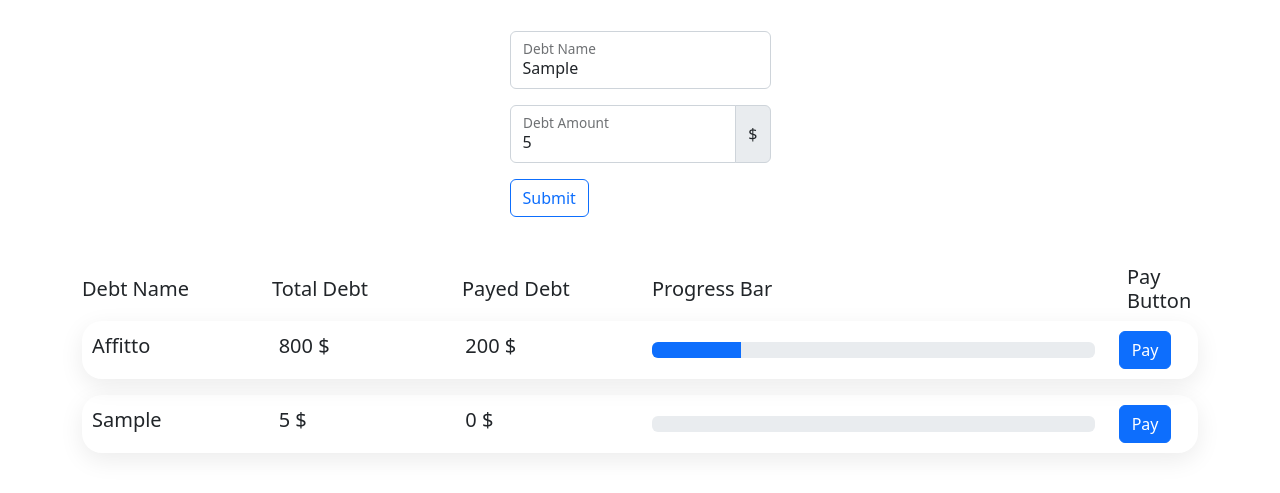
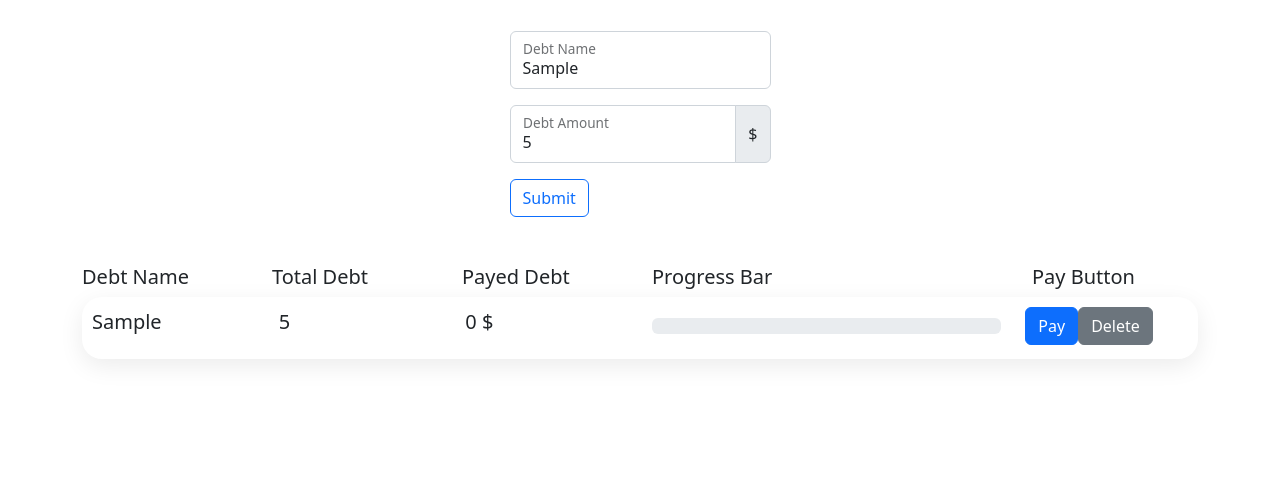
Before and after one commit to xCrowHD/Money-Managment-Web-App, a plain HTML site: page FrontEnd/html_pages and css/debt.html in a window 1280 px wide. Both pictures are taken after typing "Sample", "5" into the empty fields and a click on the button "Submit". Shown: the part 159-652 px from the top of the page. Drawn offline with nearby package versions, Linux system fonts and the light colour scheme.

Commit message:
Updated Debt html and script
Now u can dinamically  add  monthly debt and pay them with only one modal who is gonna check based on the name where to add money

```diff
--- a/FrontEnd/html_pages and css/debt.html
+++ b/FrontEnd/html_pages and css/debt.html
@@ -51,10 +51,10 @@
             <div class="col-sm-2">
                 <h5>Payed Debt</h5>
             </div>
-            <div class="col-sm-5">
+            <div class="col-sm-4">
                 <h5>Progress Bar</h5>
             </div>
-            <div class="col-sm-1">
+            <div class="col-sm-2">
                 <h5>Pay Button</h5>
             </div>
 
@@ -62,32 +62,7 @@
 
         <!-- thsi is a debt -->
         <div id="list">
-            <div class="block mb-3">
-                <div class="row justify-content-evenly " style="align-items: center;">
-                    <div class="col-sm-2">
-                        <h5>Affitto</h5>
-                    </div>
-                    <div class="col-sm-2">
-                        <h5>800 $</h5>
-                    </div>
-                    <div class="col-sm-2">
-                        <h5>200 $</h5>
-                    </div>
-                    <div class="col-sm-5">
-                        <div class="progress">
-                            <div class="progress-bar" role="progressbar" aria-valuenow="200"
-                            aria-valuemin="0" aria-valuemax="800" style="width: 20%"></div>
-                          </div>
-                    </div>
-                    <div class="col-sm-1">
-                        <!-- Button trigger modal -->
-                        <button type="button" class="btn btn-primary" data-bs-toggle="modal" data-bs-target="#myModal">
-                        Pay
-                        </button>
-                    </div>
-                </div>
-            </div>
-
+            <!-- this is where we will dinamically add debts -->
         </div>
 
         <!-- Modal -->
@@ -103,7 +78,7 @@
             <div class="modal-body">
                 <div class="input-group ">
                     <div class="form-floating">
-                        <input type="number" class="form-control" id="floatingInput" placeholder="amount">
+                        <input type="number" class="form-control" id="floatingInput" placeholder="amount" value="">
                         <label for="floatingInput">Amount you are paying</label>
                       </div>
                     <span class="input-group-text">$</span>
@@ -112,7 +87,7 @@
             <!-- modal footer -->
             <div class="modal-footer">
             <button type="button" class="btn btn-secondary" data-bs-dismiss="modal">Close</button>
-            <button type="submit" class="btn btn-primary" value="">Pay Debt</button>
+            <button type="submit" class="btn btn-primary" value="" id="sumbmitdebt">Pay Debt</button>
             </div>
         </div>
         </div>
--- /dev/null
+++ b/FrontEnd/html_pages and css/structures/debtExample.html
@@ -0,0 +1,43 @@
+<!DOCTYPE html>
+<html lang="en">
+<head>
+    <meta charset="UTF-8">
+    <meta http-equiv="X-UA-Compatible" content="IE=edge">
+    <meta name="viewport" content="width=device-width, initial-scale=1.0">
+    <script src="https://cdnjs.cloudflare.com/ajax/libs/Chart.js/3.8.0/chart.js"></script>
+    <link rel="stylesheet" href="https://cdn.jsdelivr.net/npm/bootstrap@5.2.0-beta1/dist/css/bootstrap.min.css">
+    <script src="https://cdn.jsdelivr.net/npm/bootstrap@5.2.0-beta1/dist/js/bootstrap.bundle.min.js"></script>
+    <link rel="stylesheet" href="style.css">
+    <title>Debt Example</title>
+</head>
+<body>
+    <div class="block mb-3">
+        <div class="row justify-content-evenly " style="align-items: center;">
+            <div class="col-sm-2 mb-1">
+                <h5>Affitto</h5>
+            </div>
+            <div class="col-sm-2 mb-1">
+                <h5>800 $</h5>
+            </div>
+            <div class="col-sm-2 mb-1">
+                <h5><span>200</span><span> $</span></h5>
+            </div>
+            <div class="col-sm-4 mb-1">
+                <div class="progress">
+                    <div class="progress-bar" role="progressbar" aria-valuenow="200"
+                    aria-valuemin="0" aria-valuemax="800" style="width: 20%"></div>
+                  </div>
+            </div>
+            <div class="col-sm-2 mb-1">
+                <!-- Button trigger modal -->
+                <button type="button" class="btn btn-primary" data-bs-toggle="modal" data-bs-target="#myModal">
+                Pay
+                </button>
+                <button type="button" class="btn btn-secondary" id="delete">
+                Delete
+                </button>
+            </div>
+        </div>
+    </div>
+</body>
+</html>
--- a/FrontEnd/js scripts/debt_creation.js
+++ b/FrontEnd/js scripts/debt_creation.js
@@ -1,4 +1,4 @@
-function addDebt(debtN, totalAmount){
+function addDebt(debtN, totalAmount, payedAmount){
     let block = document.createElement('div');
     block.className = 'block mb-3';
     block.id = `block ${debtN}`;
@@ -12,7 +12,7 @@ function addDebt(debtN, totalAmount){
 
     // debt name
     let debtB = document.createElement('div');
-    debtB.className = 'col-sm-2';
+    debtB.className = 'col-sm-2 mb-1';
     debtB.id = `debtb${debtN}`;
     document.getElementById(row.id).appendChild(debtB);
 
@@ -22,27 +22,44 @@ function addDebt(debtN, totalAmount){
 
     // debt total amount
     let debtB1 = document.createElement('div');
-    debtB1.className = 'col-sm-2';
+    debtB1.className = 'col-sm-2 mb-1';
     debtB1.id = `debtb1${debtN}`;
     document.getElementById(row.id).appendChild(debtB1);
 
     let debtTAmount = document.createElement('h5');
-    debtTAmount.textContent = `${totalAmount} $`;
+    debtTAmount.id = `debt total ${debtN}`;
     document.getElementById(debtB1.id).appendChild(debtTAmount);
+
+    let debtT = document.createElement('span');
+    debtT.textContent = `${totalAmount}`;
+    debtT.id  = `debtT ${debtN}`;
+    document.getElementById(debtTAmount.id).appendChild(debtT);
+
+    let dollarsi = document.createElement('span');
+    dollarsi.textContent = ' $';
+    document.getElementById(debtTAmount.id).appendChild(dollarsi);
+
 
     // debt payed amount
     let debtB2 = document.createElement('div');
-    debtB2.className = 'col-sm-2';
+    debtB2.className = 'col-sm-2 mb-1';
     debtB2.id = `debtb2${debtN}`;
     document.getElementById(row.id).appendChild(debtB2);
 
     let debtPayedAmount = document.createElement('h5');
-    debtPayedAmount.textContent = `${0} $`;
+    debtPayedAmount.id = `payed block ${debtN}`;
     document.getElementById(debtB2.id).appendChild(debtPayedAmount);
+
+    let dollarAm = document.createElement('span');
+    dollarAm.textContent = payedAmount;
+    dollarAm.id = `payed ${debtN}`;
+    document.getElementById(debtPayedAmount.id).appendChild(dollarAm);
+
+    document.getElementById(debtPayedAmount.id).appendChild(dollarsi);
 
     // progress bar
     let debtB3 = document.createElement('div');
-    debtB3.className = 'col-sm-5';
+    debtB3.className = 'col-sm-4 mb-1';
     debtB3.id = `debtb3${debtN}`;
     document.getElementById(row.id).appendChild(debtB3);
 
@@ -55,27 +72,68 @@ function addDebt(debtN, totalAmount){
     progress.className = 'progress-bar';
     progress.id = `progress ${debtN}`;
     progress.setAttribute('role', 'progressbar');
-    progress.setAttribute('aria-valuenow', '200');
-    progress.setAttribute('aria-valuenow', '200');
-    progress.setAttribute('aria-valuemin', '0');
-    progress.setAttribute('aria-valuemax', totalAmount);
-    progress.style.width = '0%';
+    progress.setAttribute('aria-valuenow', payedAmount);
+    progress.setAttribute('aria-valuemin', payedAmount);
+    progress.setAttribute('aria-valuemax', `${totalAmount}`);
+    progress.style.width = `${payedAmount}%`;
     document.getElementById(progressbarB.id).appendChild(progress);
 
 
-    // pay button
+    // pay block
     let payB = document.createElement('div');
-    payB.className = 'col-sm-1';
+    payB.className = 'col-sm-2 mb-1';
     payB.id = `payblock ${debtN}`;
     document.getElementById(row.id).appendChild(payB);
-
+    // pay button append to pay block
     let pay = document.createElement('button');
     pay.className = 'btn btn-primary';
     pay.type = 'button';
     pay.setAttribute('data-bs-toggle', 'modal');
     pay.setAttribute('data-bs-target', '#myModal');
     pay.textContent = 'Pay';
+    pay.id = `paybutton ${debtN}`;
     document.getElementById(payB.id).appendChild(pay);
+
+    // delete button append to pay block
+    let deleteB = document.createElement('button');
+    deleteB.className = 'btn btn-secondary';
+    deleteB.type = 'button';
+    deleteB.textContent = 'Delete';
+    deleteB.id = `deletebutton ${debtN}`;
+    document.getElementById(payB.id).appendChild(deleteB);
+
+
+    // functions
+    function nameUpdateModal(){
+        document.getElementById('ModalLabel').textContent = `${debtN} Debt`;
+    }
+    document.getElementById(pay.id).addEventListener('click', nameUpdateModal);
+
+    function payedDebt(){
+        let amount = document.getElementById('floatingInput').value;
+        let str = document.getElementById('ModalLabel').textContent;
+        let a = str.split(/\s+/);
+        // here we check were to add the payed amount based on the the debt name
+        // if we wouldnt check it will add the payed amount to every debt
+        if(a[0] == debtN){
+
+            document.getElementById(dollarAm.id).textContent = parseInt(document.getElementById(dollarAm.id).textContent) + parseInt(amount);
+            document.getElementById(progress.id).setAttribute('aria-valuenow', `${document.getElementById(dollarAm.id).textContent}`);
+            let divide = parseInt(document.getElementById(dollarAm.id).textContent) / parseInt(document.getElementById(debtT.id).textContent);
+            document.getElementById(progress.id).style.width = `${ divide * 100}%`;
+        }
+
+
+    }
+    document.getElementById('sumbmitdebt').addEventListener('click', payedDebt);
+
+    document.getElementById(deleteB.id).addEventListener('click', ()=>{
+        let elem = document.getElementById(block.id);
+        elem.parentNode.removeChild(elem);
+
+        document.getElementById('sumbmitdebt').removeEventListener('click', payedDebt);
+    })
+
 }
 
 document.getElementById('adddebt').addEventListener('click', ()=>{
@@ -85,5 +143,5 @@ document.getElementById('adddebt').addEventListener('click', ()=>{
     let name = document.getElementById('debtname').value;
     let n = name;
 
-    addDebt(n, m);
+    addDebt(n, m, 0);
 })
```
